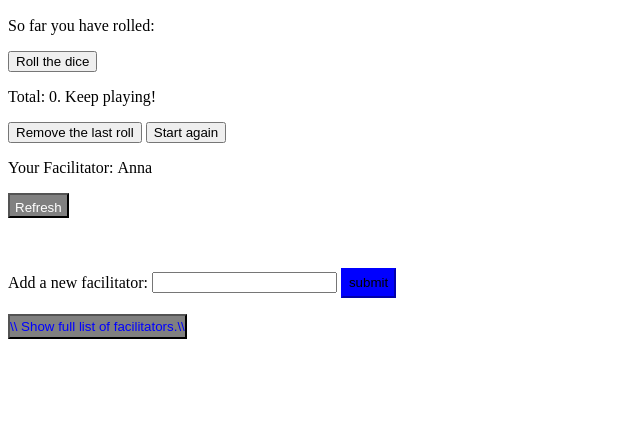
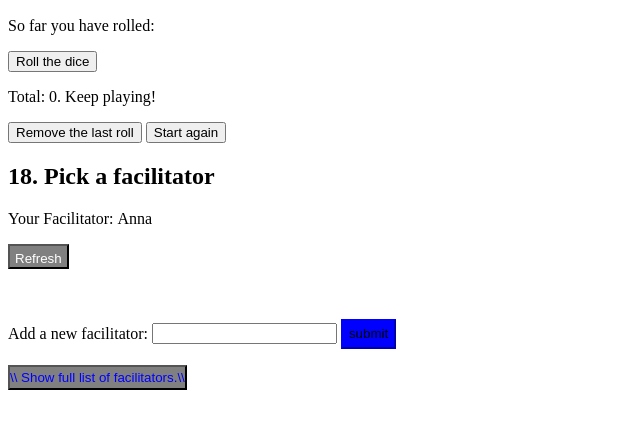
Before and after one commit to jenevans937/CYF-Blocks-Fundamentals, a plain HTML site: page index.html in a window 1280 px wide. Shown: the part 110-538 px from the top of the page, without its empty margins (0-640 px from the left). Drawn offline with Linux system fonts and the light colour scheme.

Commit message:
Update index.html

```diff
--- a/index.html
+++ b/index.html
@@ -22,6 +22,7 @@
 
         <!----->
 
+       <h2>18. Pick a facilitator</h2>
        <p>Your Facilitator: <span id="facilitator" style="font-size:22; font-weight:100"></span></p>
        <p><button id="refresh" style="color:white; background-color:grey; height:25px; font-size:16; border-color:black; padding:5px">Refresh</button></p>
        <br>
```
